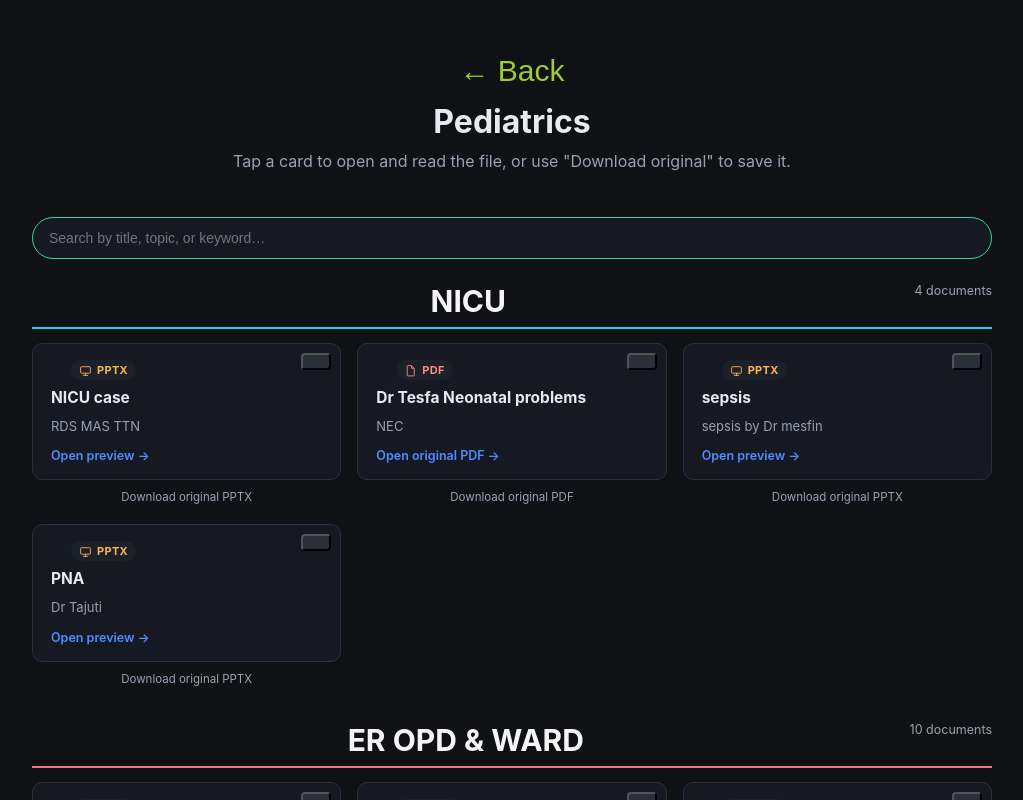
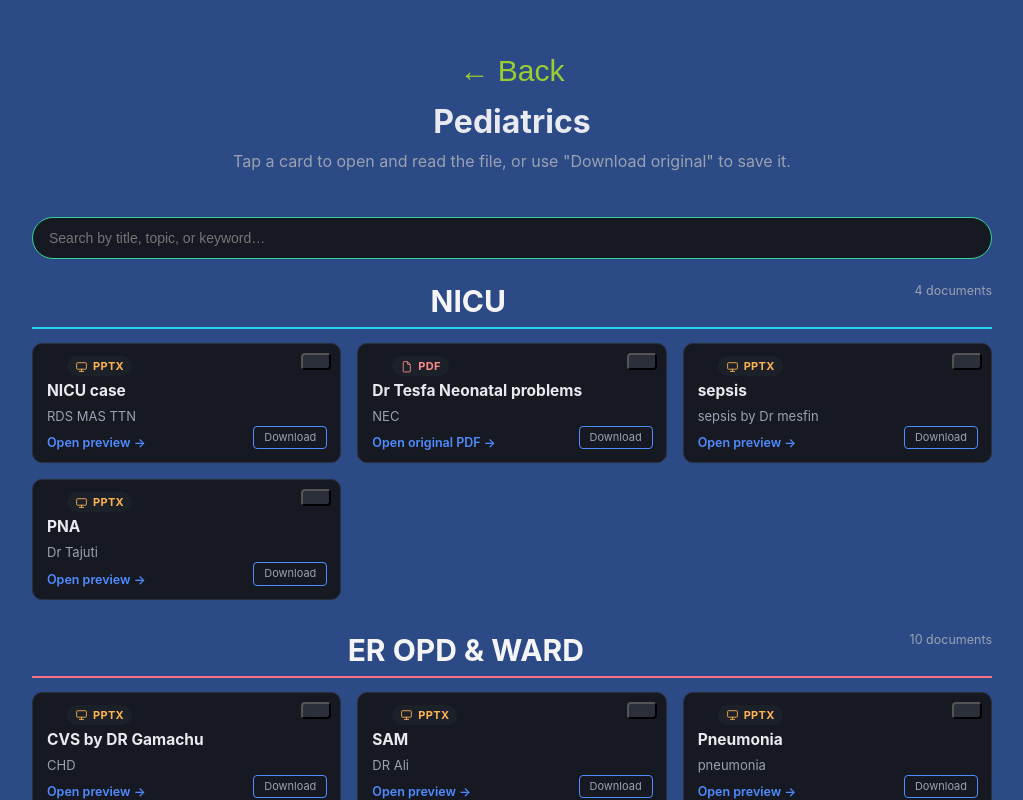
Before and after one commit to abuseaad/medical-document-library, a React (Vite) app in the folder project/: page / in a window 1280 px wide. Both pictures are taken after a click on the button "Pediatrics". Shown: the top 800 px of the page, without its empty margins (128-1151 px from the left). Built offline with nearby package versions, Linux system fonts and the light colour scheme.

Commit message:
fix(document-card): restore missing opening <a> tag for download link fix(document-card): resolve JSX structure causing unterminated tag errors chore: verify DocumentCard.jsx compiles cleanly after manual edit

```diff
--- a/project/src/components/DocumentCard.jsx
+++ b/project/src/components/DocumentCard.jsx
@@ -72,12 +72,20 @@ function DocumentCard({ document }) {
         </div>
         <h3 className="doc-title">{document.title || document.fileName}</h3>
         <p className="doc-desc">{document.description || ""}</p>
-        <div className="doc-open">
-          {document.previewPath ? "Open preview" : `Open original ${meta.label}`} →
+        <div className="doc-card-bottom">
+          <span className="doc-open">
+            {document.previewPath ? "Open preview" : `Open original ${meta.label}`} →
+          </span>
         </div>
       </a>
-      <a className="doc-download-original" href={`/${document.filePath}`} download={document.fileName} aria-label={`Download original ${document.title || document.fileName}`}>
-        Download original {meta.label}
+      <a
+        className="doc-download-original"
+        href={`/${document.filePath}`}
+        download={document.fileName}
+        onClick={(event) => event.stopPropagation()}
+        aria-label={`Download original ${document.title || document.fileName}`}
+      >
+        Download
       </a>
     </div>
   );
--- a/project/src/styles/library.css
+++ b/project/src/styles/library.css
@@ -20,7 +20,7 @@
 }
 
 body {
-  background: var(--lib-bg);
+  background: #2c4a86;
   color: var(--lib-text);
   font-family: -apple-system, BlinkMacSystemFont, "Segoe UI", Roboto, Helvetica, Arial, sans-serif;
   margin: 0;
@@ -110,11 +110,11 @@ body {
 .doc-card {
   display: flex;
   flex-direction: column;
-  gap: 8px;
+  gap: 5px;
   background: var(--lib-panel);
   border: 1px solid var(--lib-border);
   border-radius: var(--lib-radius);
-  padding: 16px 18px;
+  padding: 12px 14px;
   text-decoration: none;
   color: var(--lib-text);
   transition: transform 0.15s ease, border-color 0.15s ease;
@@ -205,17 +205,59 @@ body {
   border-color: rgba(251, 113, 133, 0.6);
 }
 
+.doc-card-wrapper {
+  position: relative;
+}
+
+.doc-card-bottom {
+  display: flex;
+  align-items: center;
+  justify-content: space-between;
+  gap: 10px;
+}
+
 .doc-download-original {
-  font-size: 11.5px;
-  color: var(--lib-text-dim);
+  position: absolute;
+  bottom: 14px;
+  right: 14px;
+  z-index: 5;
+  display: inline-flex;
+  align-items: center;
+  justify-content: center;
+  padding: 3px 10px;
+  font-size: 11px;
+  line-height: 1.4;
+  color: #9aa1b1;
+  border: 1px solid #4f8cff;
+  border-radius: 4px;
+  background: transparent;
+  white-space: nowrap;
   text-decoration: none;
-  text-align: center;
-  padding: 4px 0;
 }
+
 .doc-download-original:hover {
   color: var(--lib-accent);
-  text-decoration: underline;
+  border-color: var(--lib-accent);
+  text-decoration: none;
 }
+
+.doc-open {
+  padding-right: 78px;
+}
+
+@media (max-width: 480px) {
+  .doc-download-original {
+    bottom: 10px;
+    right: 10px;
+    font-size: 10px;
+    padding: 2px 8px;
+  }
+
+  .doc-open {
+    padding-right: 66px;
+  }
+}
+
 
 .empty-state {
   text-align: center;
```
